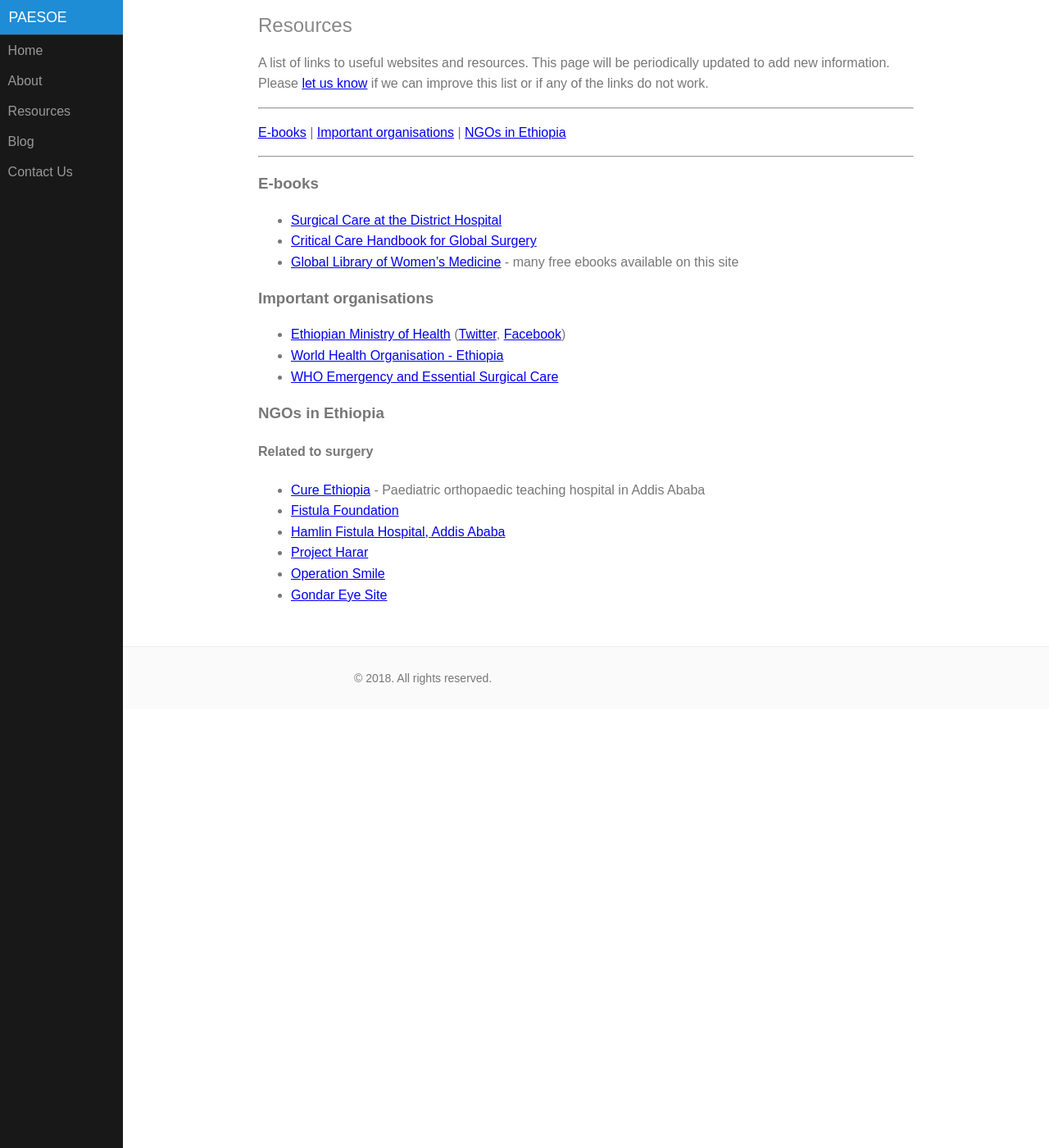
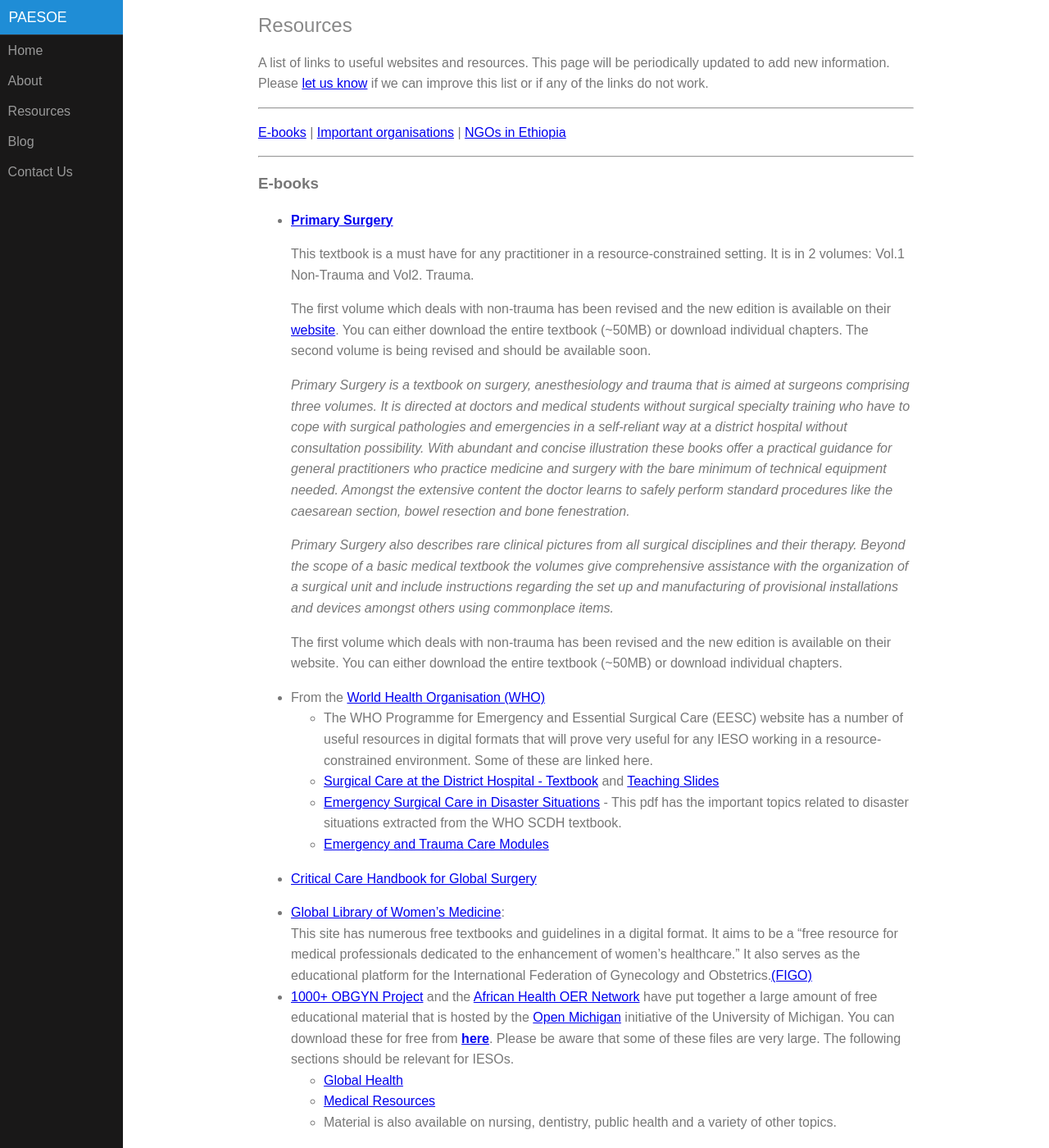
Before and after one commit to vvcb/paesoe-test, a Jekyll site: the page built from resources.md, in a window 1280 px wide and 1400 px high, scrolled down 195 px. Shown: the whole window at 82% size. Built offline with Jekyll 4.4.1, drawn with Linux system fonts in a browser that asks for light colours.

Commit message:
Updated resources

```diff
--- a/resources.md
+++ b/resources.md
@@ -12,10 +12,34 @@ A list of links to useful websites and resources. This page will be periodically
 ---
 
 ### <a name="E-books"></a>E-books
+- [**Primary Surgery**](http://www.primary-surgery.org/)
 
-- [Surgical Care at the District Hospital](http://www.who.int/surgery/publications/en/SCDH.pdf)
+    This textbook is a must have for any practitioner in a resource-constrained setting. It is in 2 volumes: Vol.1 Non-Trauma and Vol2. Trauma.
+
+    The first volume which deals with non-trauma has been revised and the new edition is available on their [website](http://www.primary-surgery.org/). You can either download the entire textbook (~50MB) or download individual chapters. The second volume is being revised and should be available soon.
+
+    *Primary Surgery is a textbook on surgery, anesthesiology and trauma that is aimed at surgeons  comprising three volumes. It is directed at doctors and medical students without surgical specialty training who have to cope with surgical pathologies and emergencies in a self-reliant way at a district hospital without consultation possibility. With abundant and concise illustration these books offer a practical guidance for general practitioners who practice medicine and surgery with the bare minimum of technical equipment needed. Amongst the extensive content the doctor learns to safely perform standard procedures like the caesarean section, bowel resection and bone fenestration.*
+
+    *Primary Surgery also describes rare clinical pictures from all surgical disciplines and their therapy. Beyond the scope of a basic medical textbook the volumes give comprehensive assistance with the organization of a surgical unit and include instructions regarding the set up and manufacturing of provisional installations and devices amongst others using commonplace items.*
+
+    The first volume which deals with non-trauma has been revised and the new edition is available on their website. You can either download the entire textbook (~50MB) or download individual chapters.
+
+- From the [World Health Organisation (WHO)](https://www.who.int/surgery/en/)
+    - The WHO Programme for Emergency and Essential Surgical Care (EESC) website has a number of useful resources in digital formats that will prove very useful for any IESO working in a resource-constrained environment. Some of these are linked here.
+    - [Surgical Care at the District Hospital - Textbook](http://www.who.int/surgery/publications/en/SCDH.pdf) and [Teaching Slides](https://www.who.int/surgery/publications/immesc_teaching_slides/en/)
+    - [Emergency Surgical Care in Disaster Situations](https://www.who.int/surgery/publications/s16368e.pdf) - This pdf has the important topics related to disaster situations extracted from the WHO SCDH textbook.
+    - [Emergency and Trauma Care Modules](https://www.who.int/surgery/publications/immesc_emergency_trauma_care/en/)
+
 - [Critical Care Handbook for Global Surgery](http://www.albacccd.com)
-- [Global Library of Women's Medicine](http://www.glowm.com/) - many free ebooks available on this site
+
+- [Global Library of Women's Medicine](http://www.glowm.com/):
+This site has numerous free textbooks and guidelines in a digital format. It aims to be a "free resource for medical professionals dedicated to the enhancement of women's healthcare." It also serves as the educational platform for the International Federation of Gynecology and Obstetrics.[(FIGO)](https://www.figo.org/)
+- [1000+ OBGYN Project](http://www.1000obgyns.org/) and the [African Health OER Network](https://www.oerafrica.org/african-health-oer-network) have put together a large amount of free educational material that is hosted by the [Open Michigan](https://open.umich.edu) initiative of the University of Michigan. You can download these for free from [**here**](https://open.umich.edu/find/find-open-educational-resources). Please be aware that some of these files are very large.
+The following sections should be relevant for IESOs.
+    - [Global Health](https://open.umich.edu/find/open-educational-resources/global-health-resources)
+    - [Medical Resources](https://open.umich.edu/find/open-educational-resources/medical-resources)
+    - Material is also available on nursing, dentistry, public health and a variety of other topics.
+
 
 ### <a name="Important organisations"></a>Important organisations
 
```
